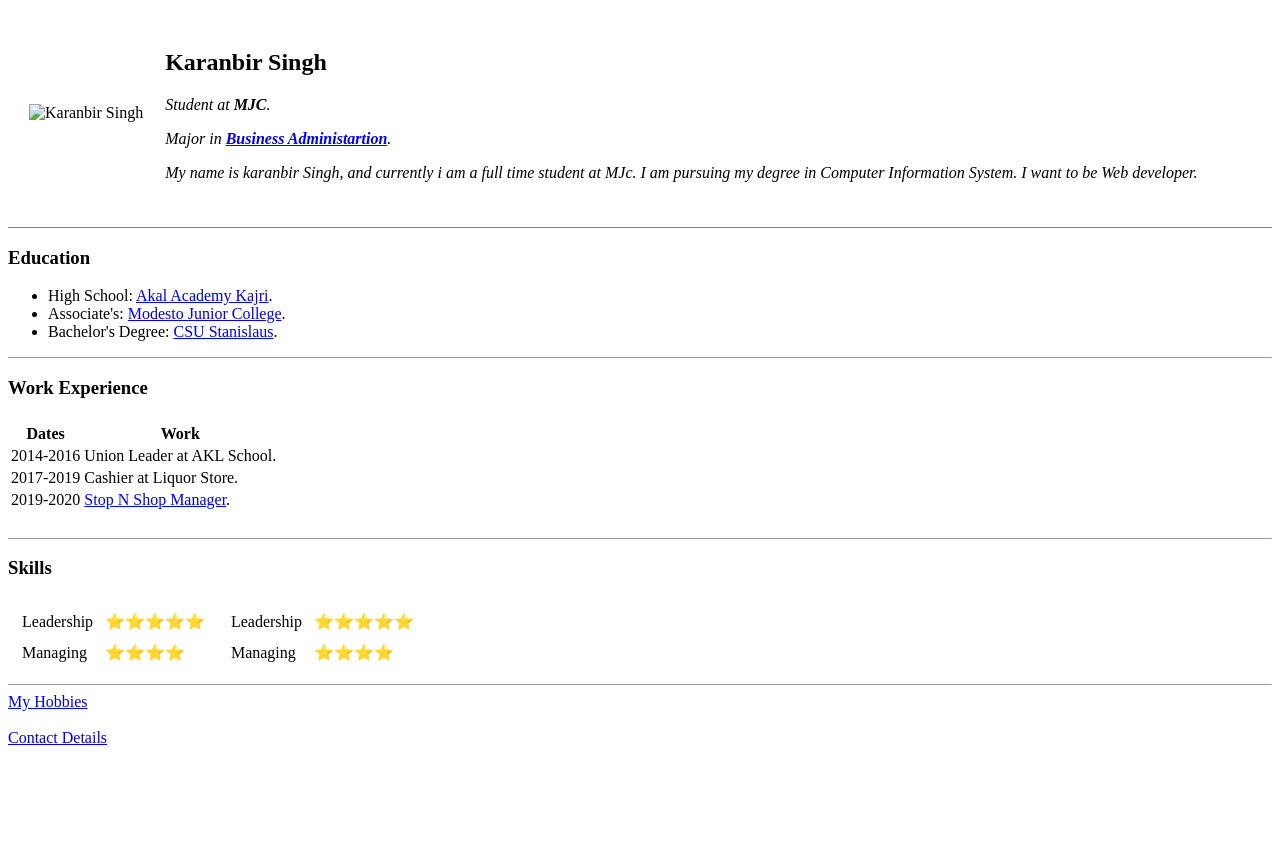
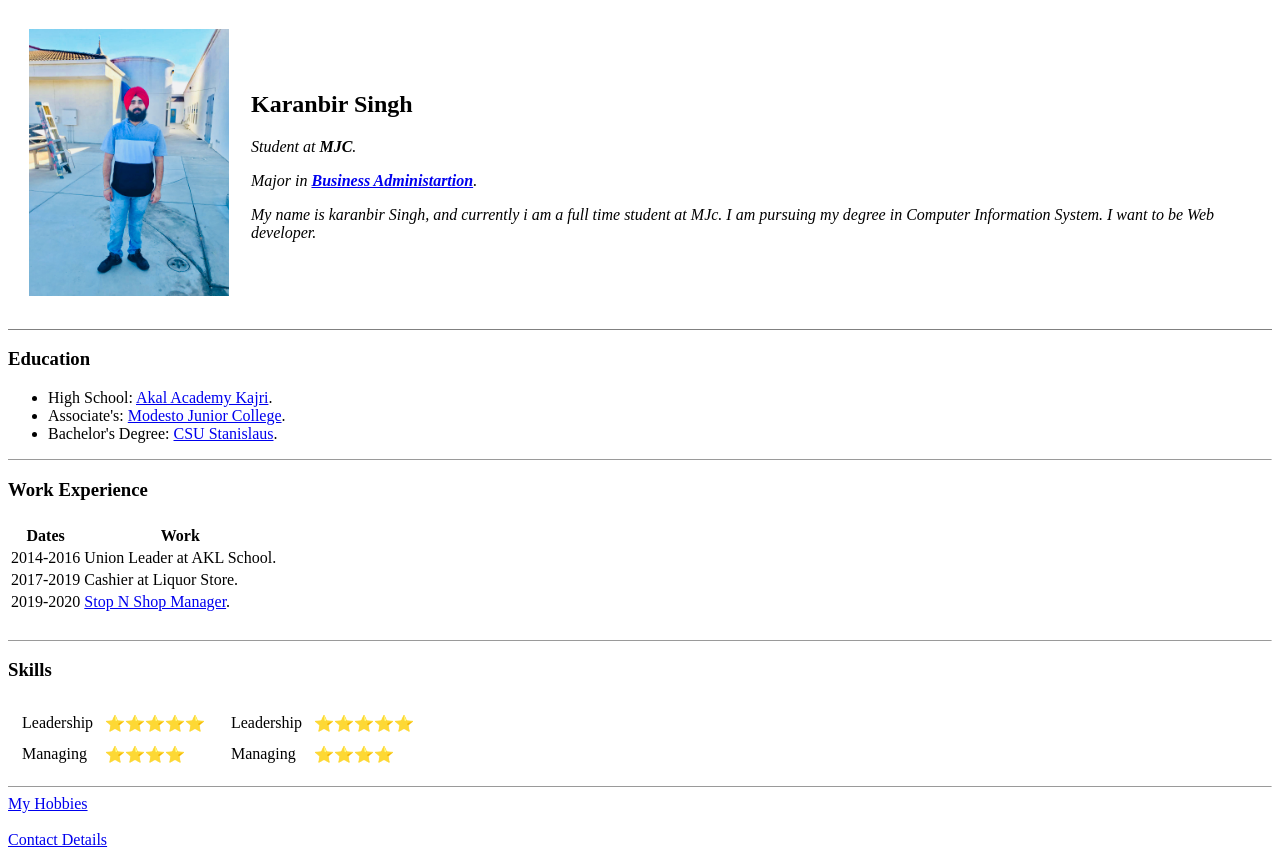
Before and after one commit to KaranSGill/Gill, a plain HTML site: page index.html in a window 1280 px wide. Before the commit the page ends 800 px from the top, so only its background shows below. Drawn offline with Linux system fonts and the light colour scheme.

Commit message:
Update index.html

```diff
--- a/index.html
+++ b/index.html
@@ -9,7 +9,7 @@
 <body>
   <table cellspacing="20">
     <tr>
-      <td><img width="200" src="" alt="Karanbir Singh"></td>
+      <td><img width="200" src="681DD8F0-114E-4C6F-82F9-6555A7D29E65_1_201_a.jpeg" alt="Karanbir Singh"></td>
       <td>
         <h2>Karanbir Singh</h2>
         <p><em>Student at <strong>MJC</strong>.</em></p>
```
